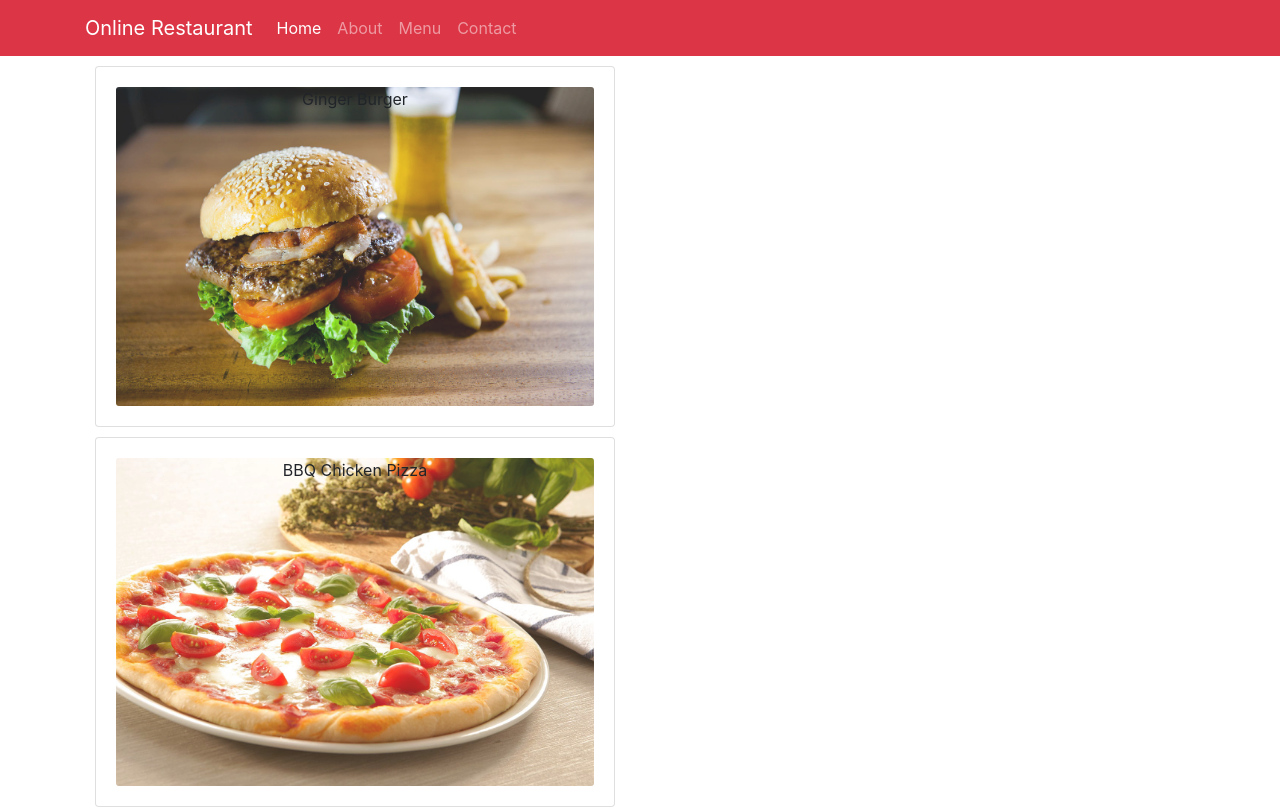
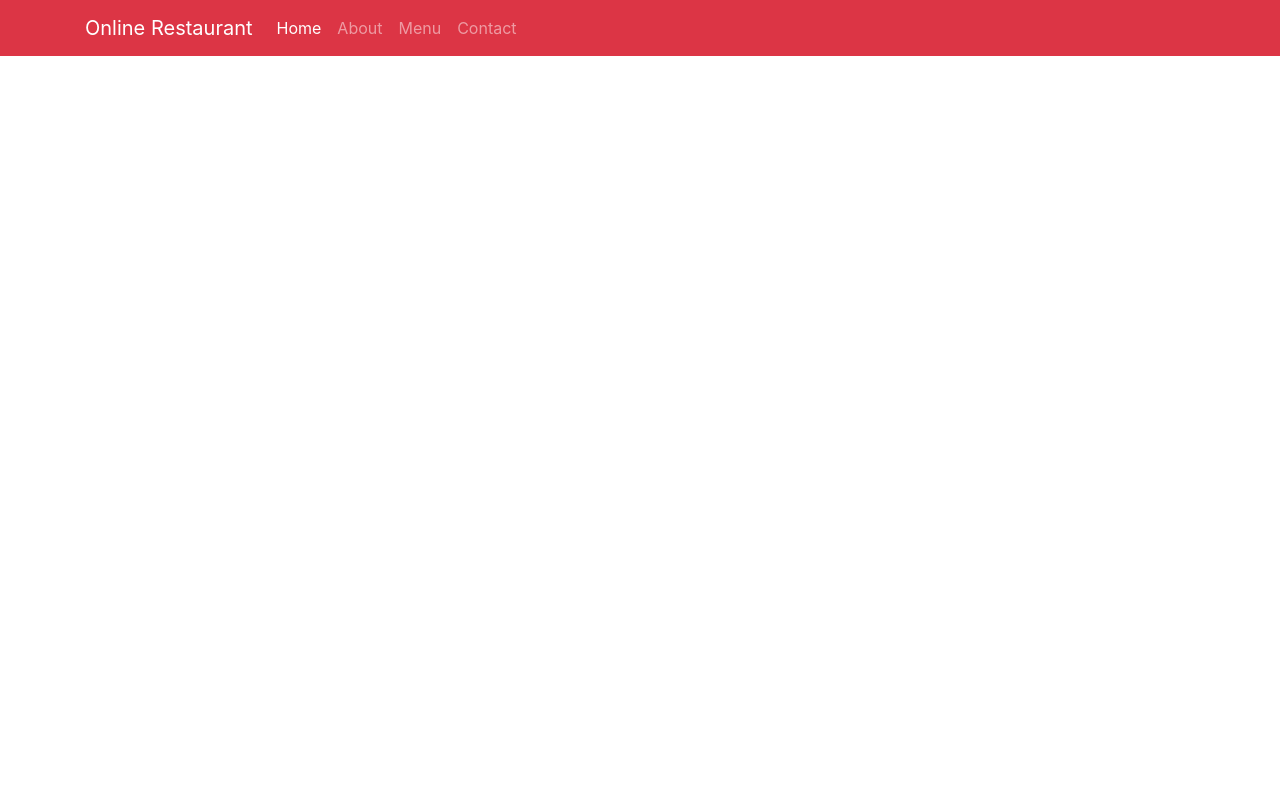
Before and after one commit to SadiaRA/Online-Restaurant-using-React-with-Redux, a React (Create React App) app: page /home in a window 1280 px wide. Shown: the top 809 px of the page. Built offline with nearby package versions, Linux system fonts and the light colour scheme.

Commit message:
Added route and reactstrap component like navtoggler,modal etc

```diff
--- a/src/Components/body/Body.jsx
+++ b/src/Components/body/Body.jsx
@@ -1,12 +1,18 @@
 import React from "react";
 import Menu from "./Menu";
+import Home from "./Home";
 import Contact from "./Contact";
 import About from "./About";
-import Home from "./Home";
+
+import { Route, Redirect } from "react-router-dom";
 const Body = () => {
   return (
     <div>
-      <Menu />
+      <Route path="/" exact component={Home} />
+      <Route path="/menu" exact component={Menu} />
+      <Route path="/about" exact component={About} />
+      <Route path="/contact" exact component={Contact} />
+      <Redirect from="/" to="/home" />
     </div>
   );
 };
--- a/src/Components/body/Menu.jsx
+++ b/src/Components/body/Menu.jsx
@@ -2,15 +2,25 @@
 import Dishes from "../../data/Dishes";
 import MenuItem from "./MenuItem";
 import DishDetails from "./DishDetails";
+import { CardColumns, Modal, ModalBody, ModalFooter, Button } from "reactstrap";
 
 class Menu extends Component {
   state = {
     dishes: Dishes,
     selectedDish: null,
+    modalOpen: false,
   };
 
   onDishSelect = (dish) => {
-    this.setState({ selectedDish: dish });
+    this.setState({
+      selectedDish: dish,
+      modalOpen: !this.state.modalOpen,
+    });
+  };
+  modalClick = () => {
+    this.setState({
+      modalOpen: !this.state.modalOpen,
+    });
   };
 
   render() {
@@ -27,8 +37,15 @@
     return (
       <div className="container">
         <div className="row">
-          <div className="col-6">{menu}</div>
-          <div className="col-6">{dishDetail}</div>
+          <CardColumns>{menu}</CardColumns>
+          <Modal isOpen={this.state.modalOpen} onClick={this.modalClick}>
+            <ModalBody>{dishDetail}</ModalBody>
+            <ModalFooter>
+              <Button color="danger" onClick={this.modalClick}>
+                Close
+              </Button>
+            </ModalFooter>
+          </Modal>
         </div>
       </div>
     );
```
